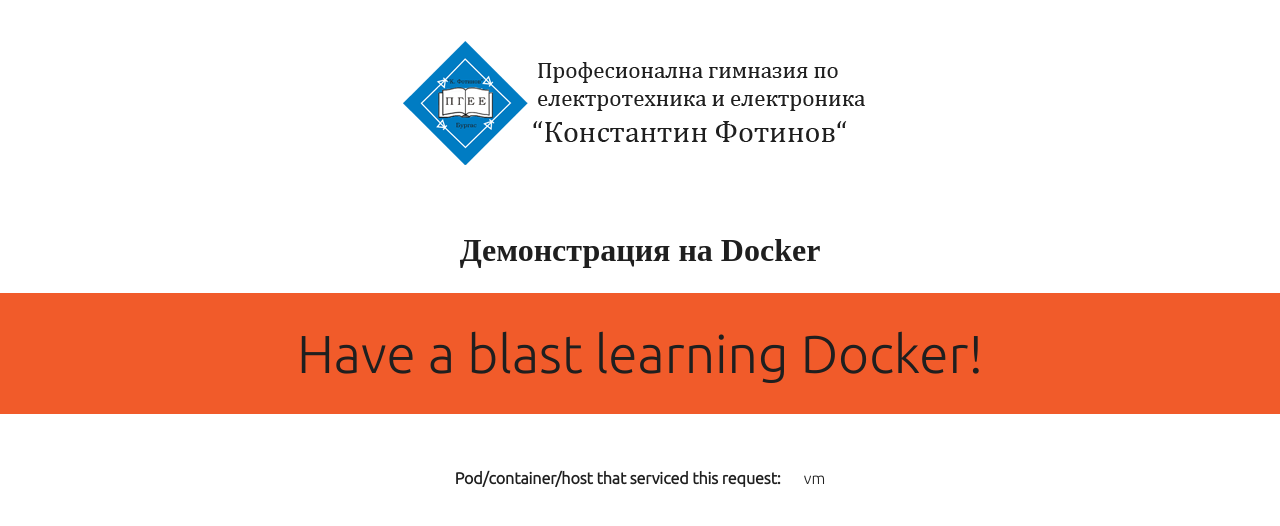
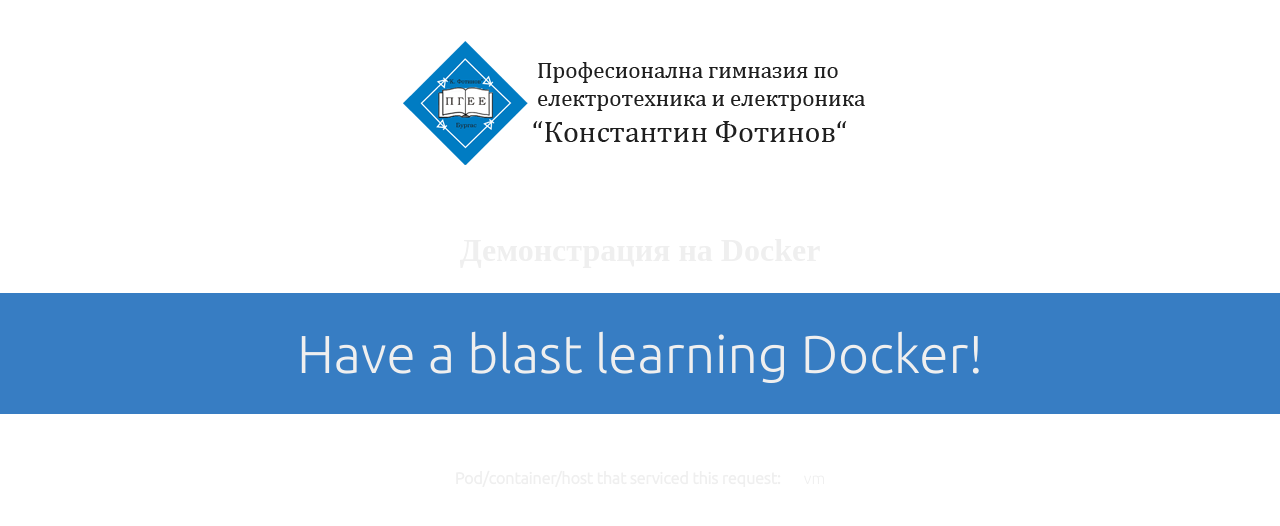
Before and after one commit to peshopbs2/electro-container, a Node server app: page / in a window 1280 px wide. Shown: the top 526 px of the page. Run offline with Node 20, Linux system fonts and the light colour scheme; some libraries are stand-ins or nearby versions.

Commit message:
changed bg color for message

```diff
--- a/static/css/main.css
+++ b/static/css/main.css
@@ -13,7 +13,7 @@ div.main img {
 }
 
 div.content {
-  color:#1f1f1f;
+  color:#efefef;
 }
 .content #message {
   margin: 10px 0 50px 0;
@@ -21,7 +21,7 @@ div.content {
   font-family: 'Ubuntu', sans-serif;
   font-weight: 300;
   font-size: 40pt;
-  background-color: #F15B2A;
+  background-color: #377dc3;
   border-top: 2px solid #ffffff;
   border-bottom: 2px solid #ffffff;
 }
```
